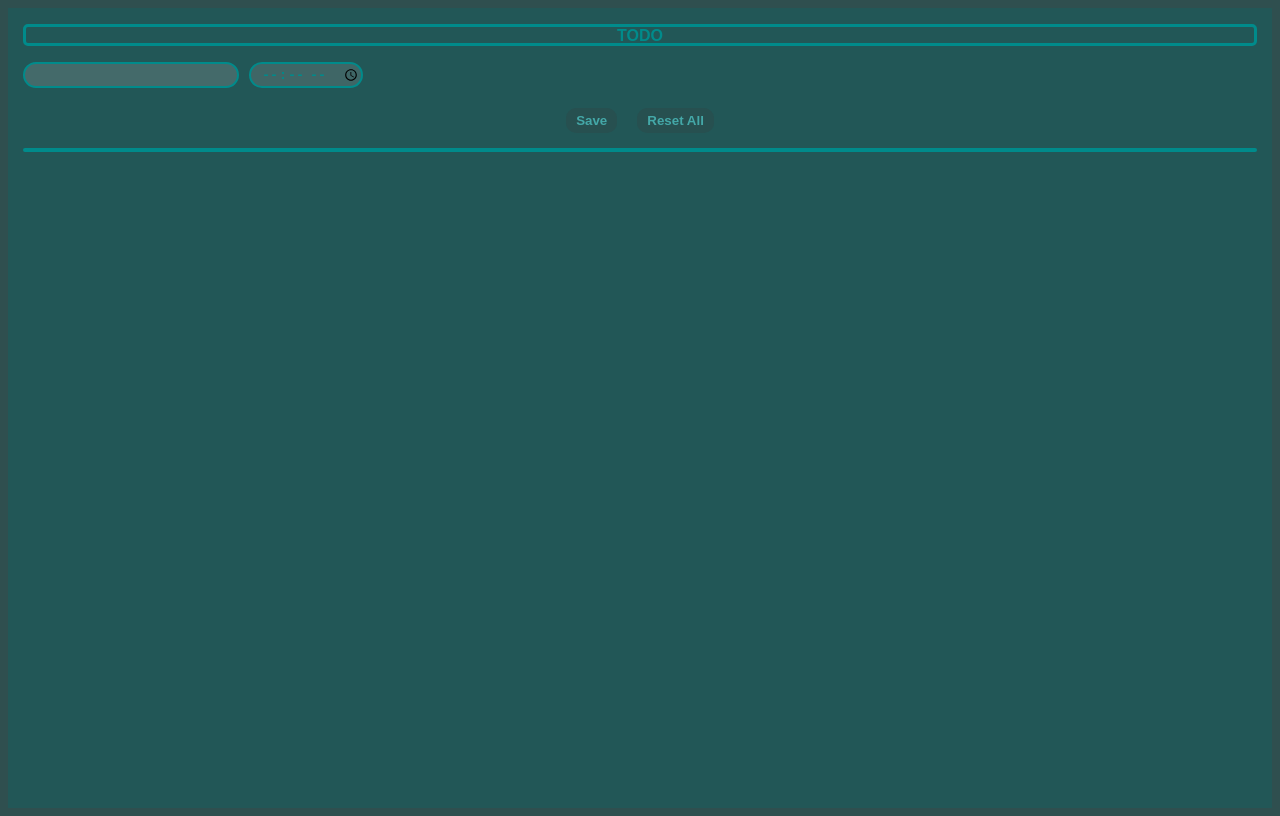
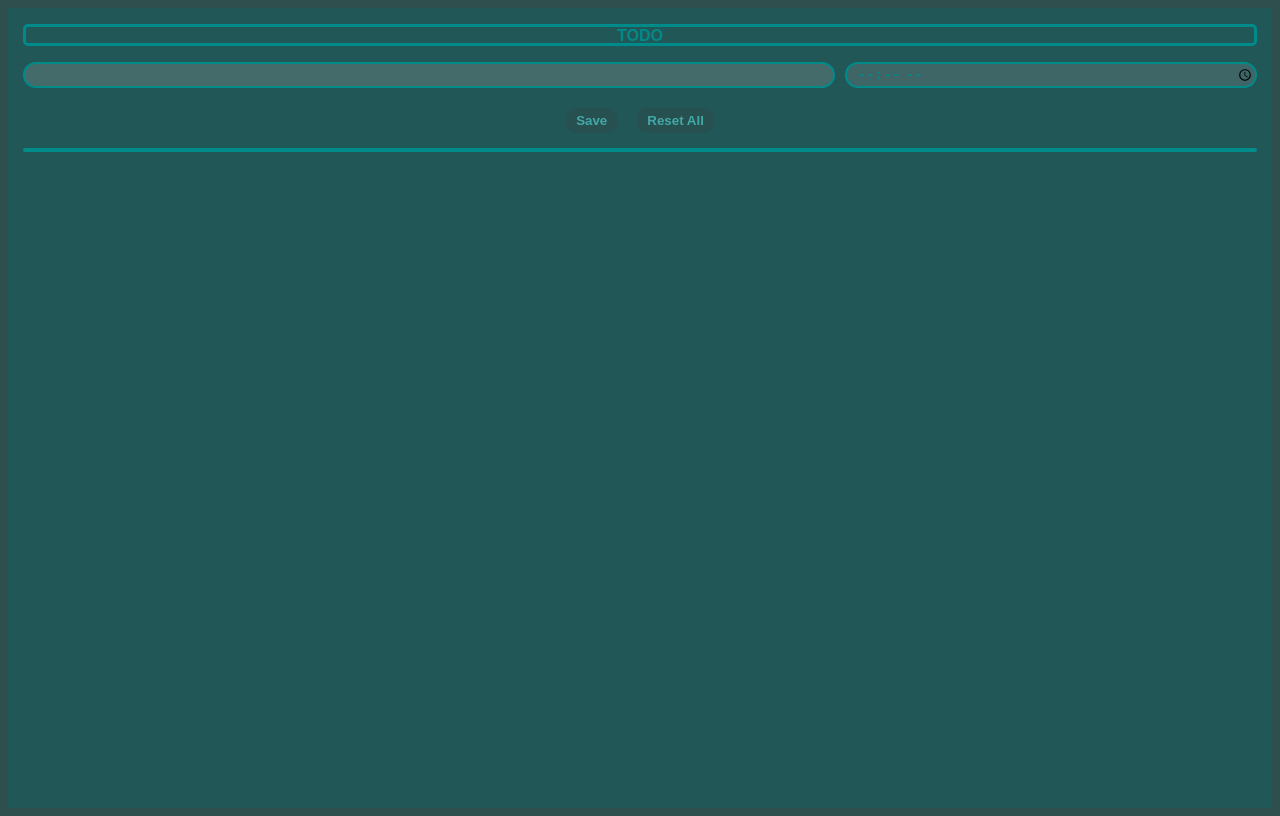
Before and after one commit to samzilee/TODO-app, a plain HTML site: page index.html in a window 1280 px wide. Drawn offline with Linux system fonts and the light colour scheme.

Commit message:
fixed again

```diff
--- a/style.css
+++ b/style.css
@@ -22,9 +22,11 @@
 .input-holder {
   display: flex;
   column-gap: 10px;
+  justify-content: center;
 }
 #todoText {
-  width: 200px;
+  /* width: 200px; */
+  flex: 2;
   height: 20px;
   border: darkcyan solid 2px;
   border-radius: 20px;
@@ -34,7 +36,8 @@
   padding-left: 10px;
 }
 #time {
-  width: 100px;
+  /* width: 100px; */
+  flex: 1;
   border: darkcyan solid 2px;
   border-radius: 20px;
   background-color: rgb(63, 102, 102);
```
